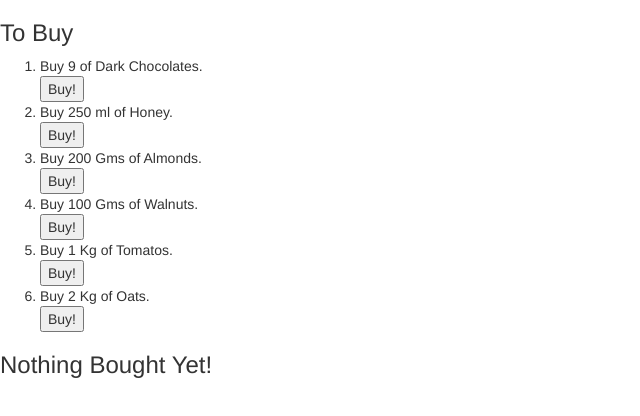
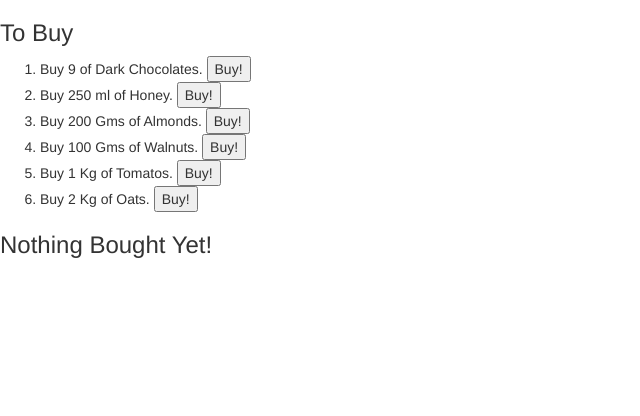
Before and after one commit to satishthulva/angular, a plain HTML site: page mod2_asgn/index.html in a window 1280 px wide. Shown: the whole page, without its empty margins (0-640 px from the left). Drawn offline with Linux system fonts and the light colour scheme.

Commit message:
trying bootstrap

```diff
--- a/mod2_asgn/index.html
+++ b/mod2_asgn/index.html
@@ -12,8 +12,8 @@
       <h3 ng-show="buyCtrl.items.length == 0">All Items Bought!</h3>
 
       <ol>
-        <li ng-repeat="item in buyCtrl.items" class="row-fluid">
-          <div class="span9">Buy {{item.quantity}} of {{item.name}}.</div>
+        <li ng-repeat="item in buyCtrl.items" class="row-fluid span9">
+          <span class="span6">Buy {{item.quantity}} of {{item.name}}.</span>
           <button ng-click="buyCtrl.removeItem($index)" class="span2">Buy!</button>
           <br>
         </li>
```
